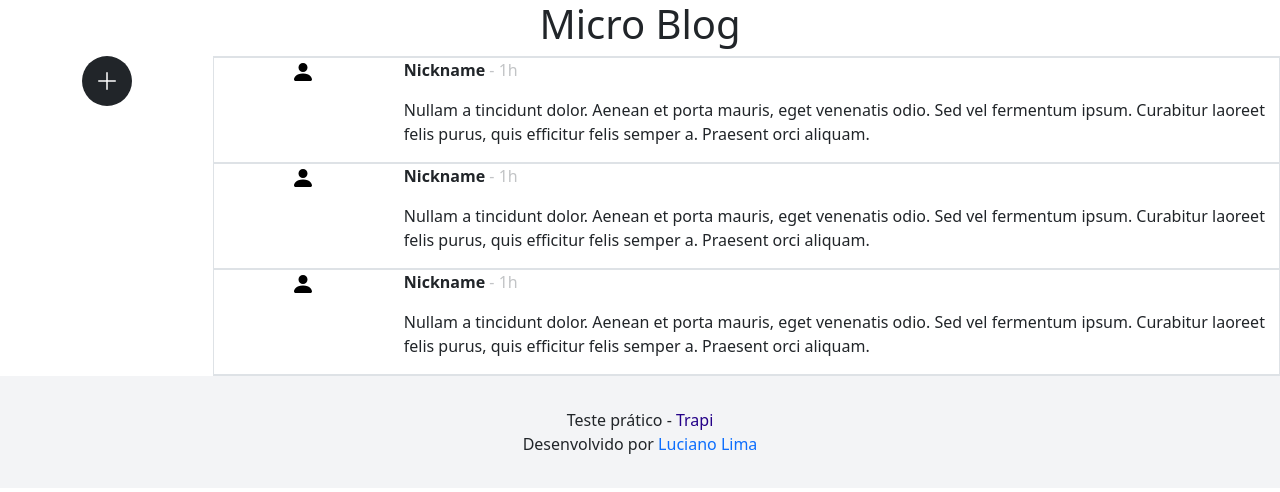
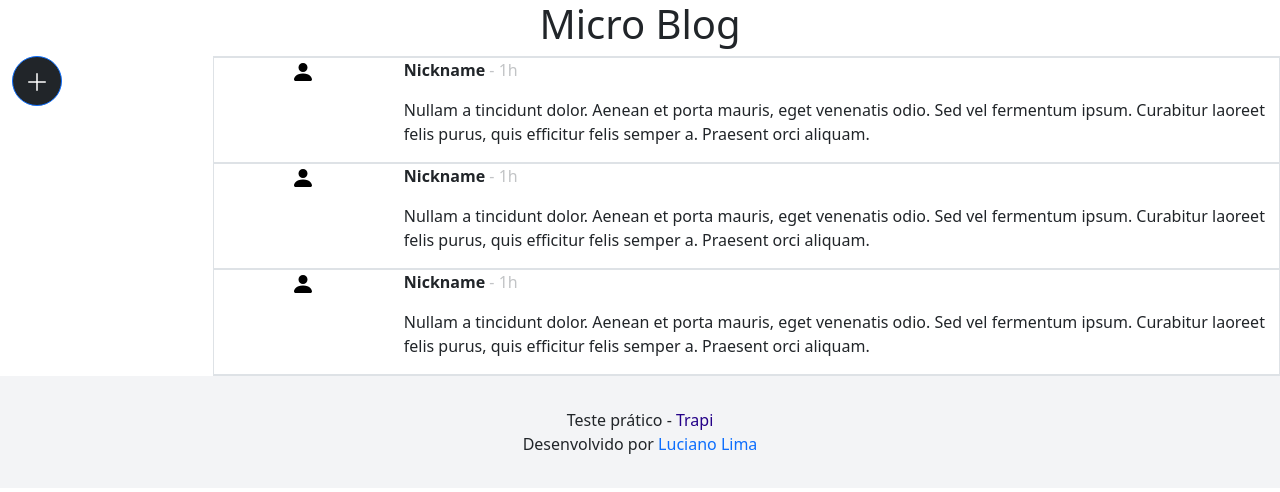
Before and after one commit to lwlima/micro-blog, a React (Create React App) app: page / in a window 1280 px wide. Shown: the top 492 px of the page. Built offline with nearby package versions, Linux system fonts and the light colour scheme.

Commit message:
Refactored

```diff
--- a/src/App.css
+++ b/src/App.css
@@ -1,10 +1,6 @@
 #new-post {
   width: 50px;
   height: 50px;
-}
-
-.new-post {
-  margin-top: 0.8em;
 }
 
 .secondary {
--- a/src/components/layout/Post.js
+++ b/src/components/layout/Post.js
@@ -1,22 +1,22 @@
 import { IconContext } from "react-icons";
 import { BsPersonFill } from "react-icons/bs";
-
+import { Row, Col } from "react-bootstrap";
 
 let Post = () => {
   return (
-    <div className="row border-top border-bottom">
-      <div className="col-2 text-center">
+    <Row className="border-top border-bottom">
+      <Col xs={2} className="text-center">
         <IconContext.Provider value={{ color: "black", size: "1.5em", title: "Avatar" }}>
           <BsPersonFill />
         </IconContext.Provider>
-      </div>
-      <div className="col-10">
+      </Col>
+      <Col xs={10}>
         <p><b>Nickname</b> <span className="secondary">- 1h</span></p>
         <p>Nullam a tincidunt dolor. Aenean et porta mauris, eget venenatis odio. Sed vel
           fermentum ipsum. Curabitur laoreet felis purus, quis efficitur felis semper a. Praesent orci aliquam.
         </p>
-      </div>
-    </div>
+      </Col>
+    </Row>
   );
 }
 
--- a/src/components/pages/Feed.js
+++ b/src/components/pages/Feed.js
@@ -3,7 +3,7 @@ import { useState } from 'react';
 import { BsPlusLg } from "react-icons/bs";
 import { IconContext } from "react-icons";
 import NewPostModal from './../layout/NewPostModal';
-
+import { Container, Row, Col, Button } from "react-bootstrap";
 
 let Feed = () => {
   const [modalShow, setModalShow] = useState(false);
@@ -12,26 +12,26 @@ let Feed = () => {
     <section id="feed">
       <NewPostModal show={modalShow} onHide={() => setModalShow(false)} />
       <h1 className="text-center">Micro Blog</h1>
-      <div className="container-fluid">
-        <div className="row">
-          <div id="person" className="col-2">
-            <div id="new-post" onClick={() => setModalShow(true)} className="rounded-circle bg-dark text-center mx-auto">
-              <IconContext.Provider value={{ color: "white", className: "new-post", size: "1.5em", title: "New post" }}>
+      <Container fluid>
+        <Row>
+          <Col xs={2} id="person">
+            <Button id="new-post" onClick={() => setModalShow(true)} className="rounded-circle bg-dark">
+              <IconContext.Provider value={{ color: "white", size: "1.5em", title: "New post" }}>
                 <BsPlusLg />
               </IconContext.Provider>
-            </div>
-          </div>
-          <div id="content" className="col-10">
-            <div className="row border">
-              <div className="col-12">
+            </Button>
+          </Col>
+          <Col xs={10} id="content">
+            <Row className="border">
+              <Col xs={12} className="col-12">
                 <Post />
                 <Post />
                 <Post />
-              </div>
-            </div>
-          </div>
-        </div>
-      </div>
+              </Col>
+            </Row>
+          </Col>
+        </Row>
+      </Container>
     </section>
   )
 }
```
